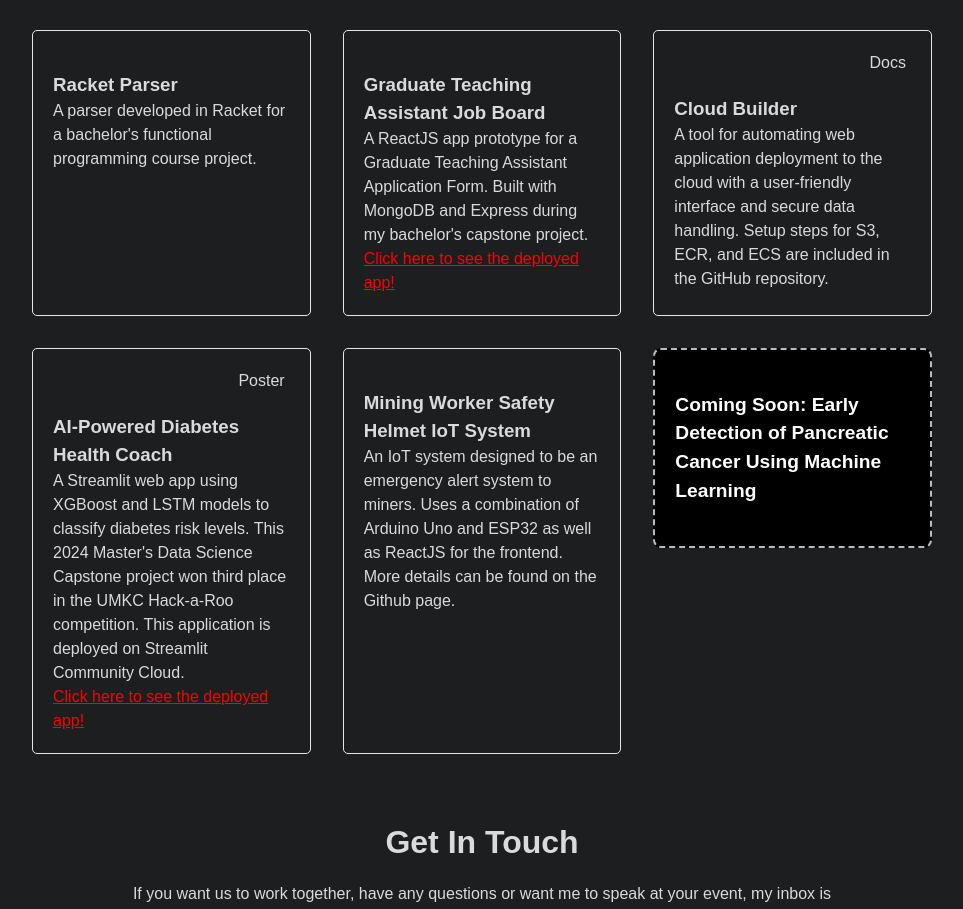
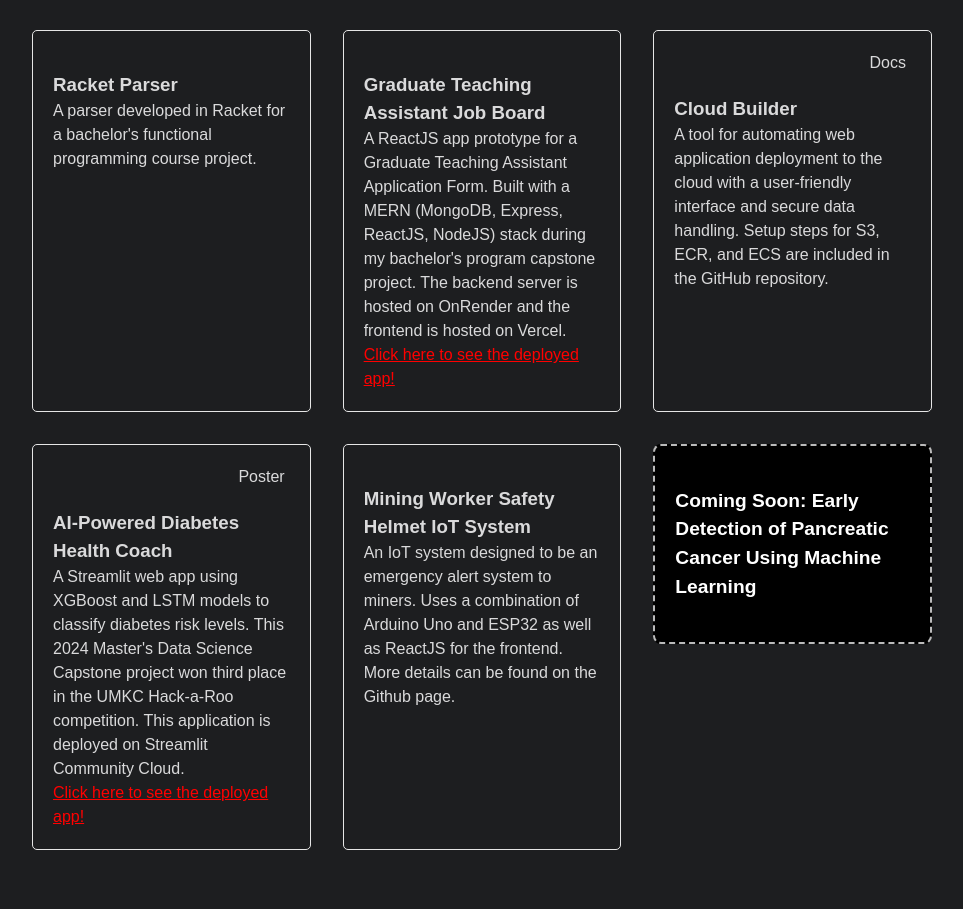
Before and after one commit to aa57c/PortfolioWebsite, a Next.js app: page / in a window 1280 px wide. Shown: the part 2542-3451 px from the top of the page, without its empty margins (158-1121 px from the left). Built offline with nearby package versions, Linux system fonts and the light colour scheme.

Commit message:
Update github_data.js

```diff
--- a/src/components/github_data.js
+++ b/src/components/github_data.js
@@ -42,7 +42,7 @@ export const projectData = [
     {
         id: 5,
         title: "Graduate Teaching Assistant Job Board",
-        description: 'A ReactJS app prototype for a Graduate Teaching Assistant Application Form. Built with MongoDB and Express during my bachelor\'s capstone project.',
+        description: 'A ReactJS app prototype for a Graduate Teaching Assistant Application Form. Built with a MERN (MongoDB, Express, ReactJS, NodeJS) stack during my bachelor\'s program capstone project. The backend server is hosted on OnRender and the frontend is hosted on Vercel.',
         githublink: 'https://github.com/aa57c/graduate_teaching_assistant_job_board',
         deployed: true,
         demo: false,
```
